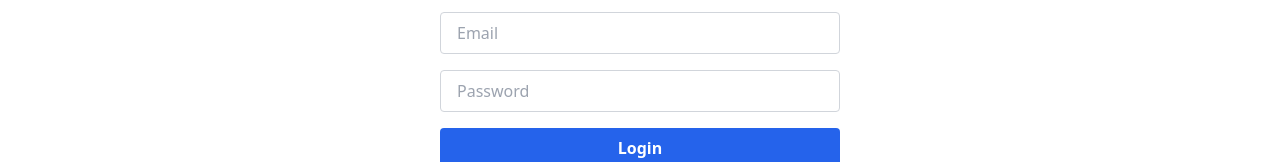
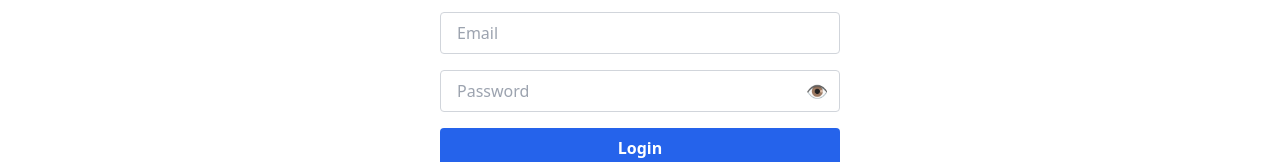
Before and after one commit to Mouragheb/RTM_frontend, a React (Vite) app: page /login in a window 1280 px wide. Shown: the part 220-382 px from the top of the page. Built offline with nearby package versions, Linux system fonts and the light colour scheme.

Commit message:
Add show/hide Password useState hook

```diff
--- a/src/pages/Login.jsx
+++ b/src/pages/Login.jsx
@@ -8,6 +8,7 @@
 const Login = () => {
   const [form, setForm] = useState({ email: '', password: '' });
   const [error, setError] = useState('');
+  const [showPassword, setShowPassword] = useState(false);
   const navigate = useNavigate();
 
   const handleChange = (e) =>
@@ -57,14 +58,24 @@
             required
             className="border border-gray-300 rounded px-4 py-2"
           />
+
+          <div className="relative">
             <input
               name="password"
-            type="password"
+              type={showPassword ? 'text' : 'password'}
               placeholder="Password"
               onChange={handleChange}
               required
-            className="border border-gray-300 rounded px-4 py-2"
+              className="border border-gray-300 rounded px-4 py-2 w-full"
             />
+            <span
+              onClick={() => setShowPassword(!showPassword)}
+              className="absolute right-3 top-1/2 transform -translate-y-1/2 cursor-pointer text-gray-500 text-lg"
+            >
+              {showPassword ? '🚫' : '👁'}
+            </span>
+          </div>
+
           {error && <p className="text-red-600 font-semibold">{error}</p>}
           <button
             type="submit"
```
Lines whose indentation alone changed are shown as unchanged.
